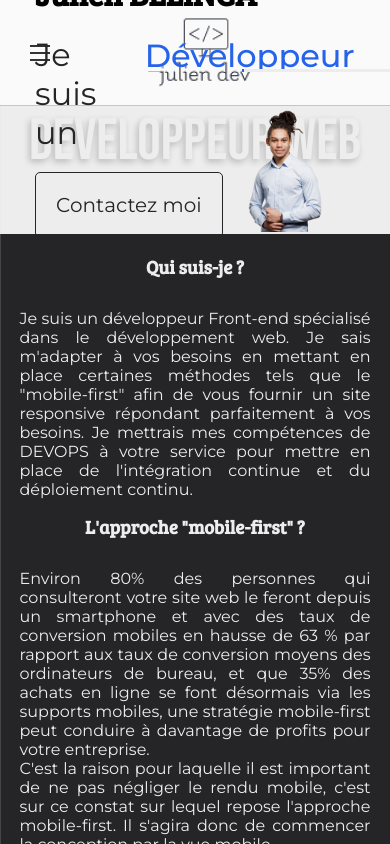
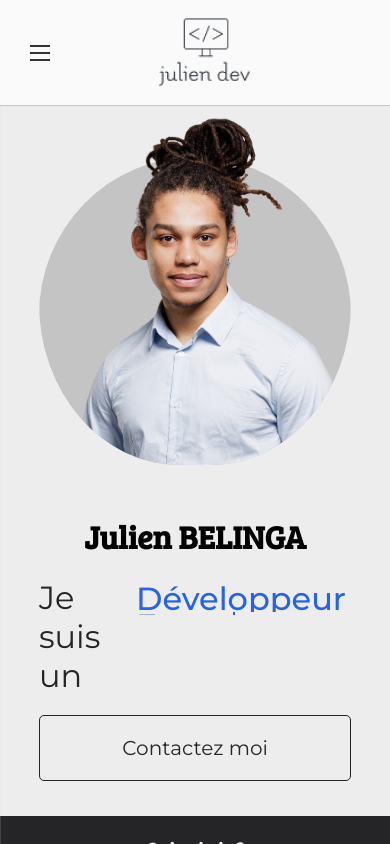
Before and after one commit to julienBelinga/MyPortfolio, a Next.js app in the folder portfolio/: page / in a window 390 px wide. Shown: the top 844 px of the page. Built offline with nearby package versions, Linux system fonts and the light colour scheme.

Commit message:
Image presentation responsive

```diff
--- a/portfolio/styles/responsive.scss
+++ b/portfolio/styles/responsive.scss
@@ -56,7 +56,7 @@
 
     .services #vitrine{
         left: 0;
-        transform: scaleX(0);
+        transform: scaleX(1);
     }
 }
 
@@ -65,6 +65,56 @@
         width: 90%;
         margin-left: 5%;
         margin-right: 5%;
+    }
+
+    #presentation{
+        #bg-title{
+            display: none;
+        }
+
+        #info-container{
+            flex-direction: column-reverse;
+            width: 80%;
+            margin-left: 10%;
+            margin-right: 10%;
+
+            #profile-mobile-bg {
+                width: 100%;
+                height: 81vw;
+                background-color: #C4C4C4;
+                border-radius: 50%;
+                position: relative;
+                bottom: -13vw;
+            }
+
+            #pp{
+                position: relative;
+                width: 77vw;
+                height: auto;
+                top: -83vw;
+                right: -5vw;
+            }
+
+            #profil{
+                height: 92vw;
+                border-radius: 0 0 45% 45%;
+                overflow: hidden;
+                margin-bottom: 50px;
+            }
+
+            #presentation-info{
+                position: static;
+            }
+
+            #presentation-info{
+                text-align: center;
+                margin-bottom: 50px;
+
+                #contact-button{
+                    width: 100%;
+                }
+            }
+        }
     }
 }
 
```
